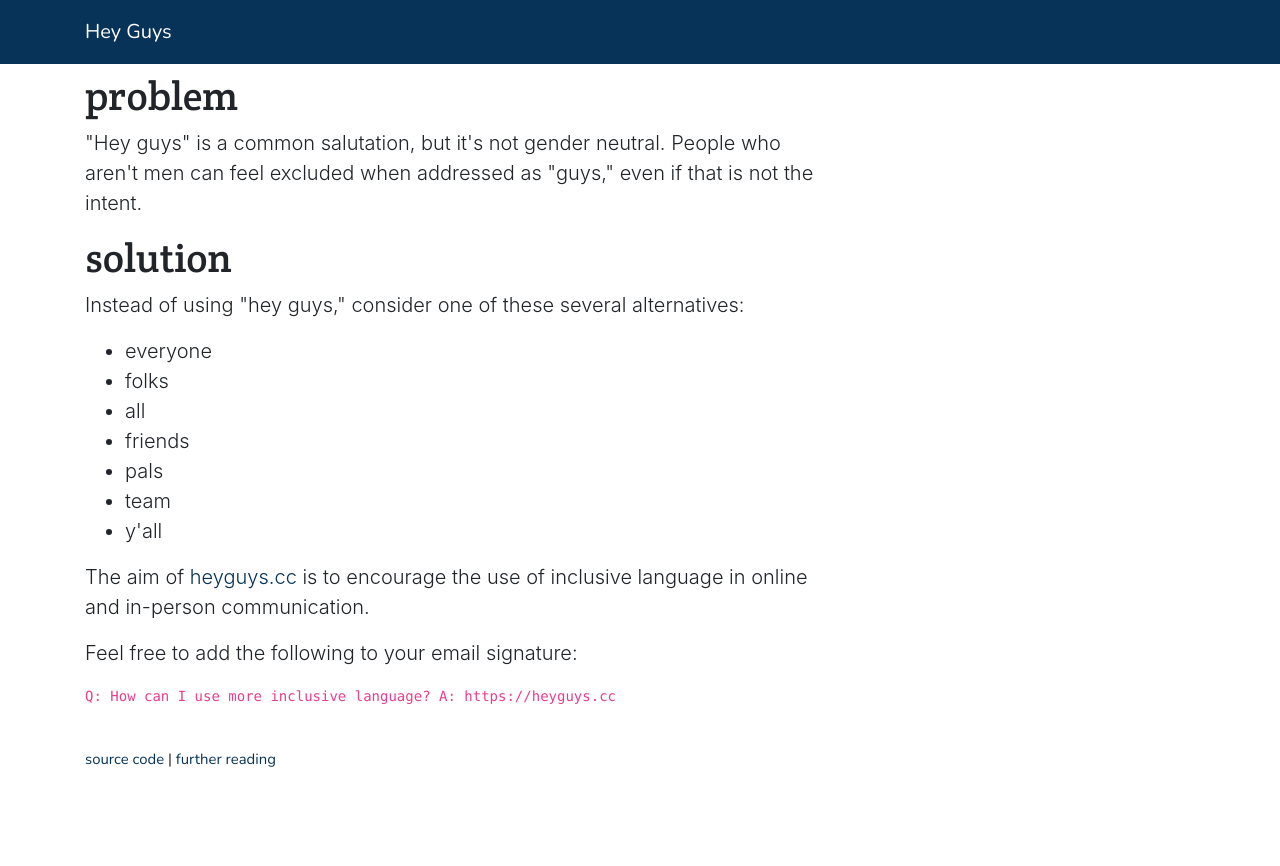
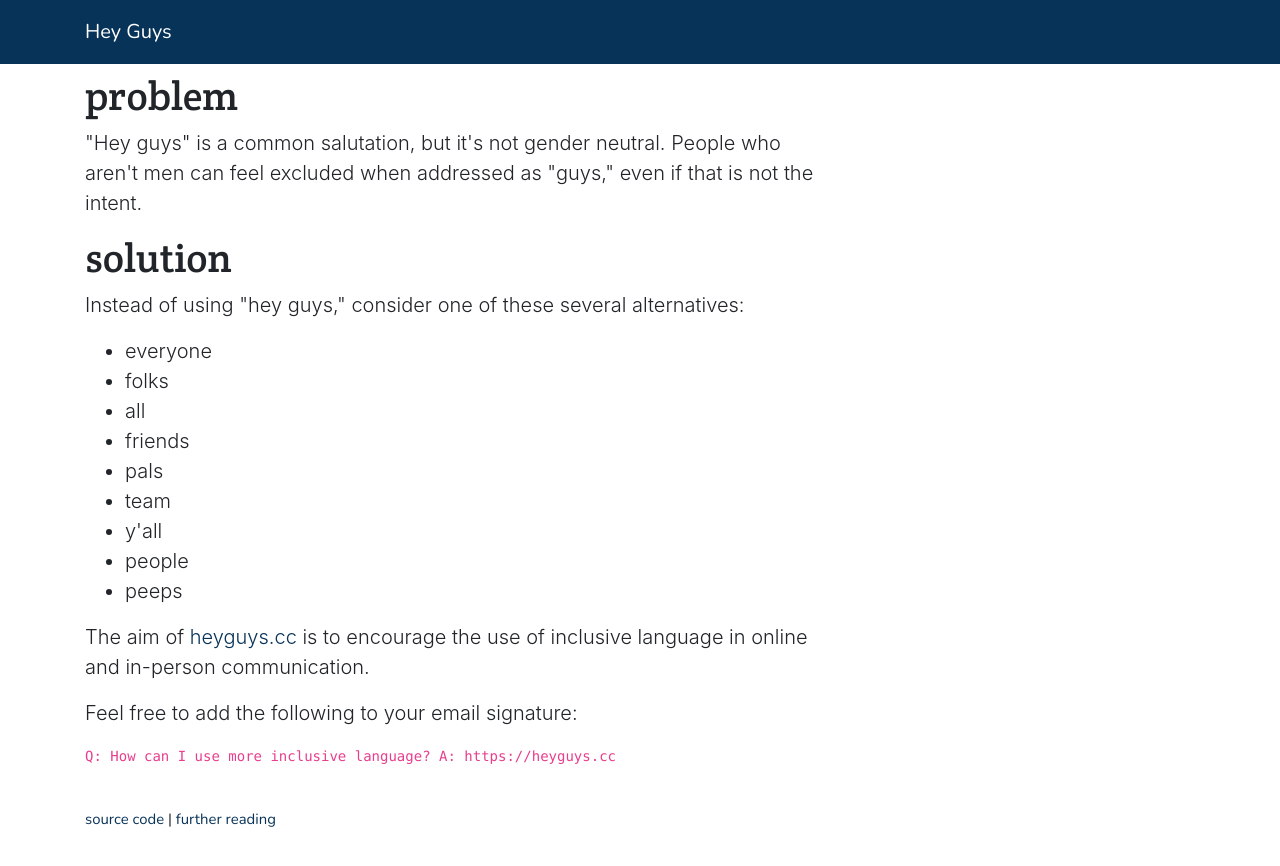
Before and after one commit to williln/heyguys.cc, a Jekyll site: the page built from index.md, in a window 1280 px wide. Shown: the top 866 px of the page. Built offline with Jekyll 4.4.1, drawn with Linux system fonts in a browser that asks for light colours; nearby versions of some CDN libraries.

Commit message:
Added people and peeps for short
People us pretty universal and many people use peeps to abbreviate

```diff
--- a/index.md
+++ b/index.md
@@ -18,6 +18,8 @@ image: /static/img/hello.jpg
           <li>pals</li>
           <li>team</li>
           <li>y'all</li>
+          <li>people</li>
+          <li>peeps</li>
         </ul>
         <p class="lead">The aim of <a href="https://heyguys.cc/">heyguys.cc</a> is to encourage the use of inclusive language in online and in-person communication.</p>
         <p class="lead">Feel free to add the following to your email signature:</p>
```
